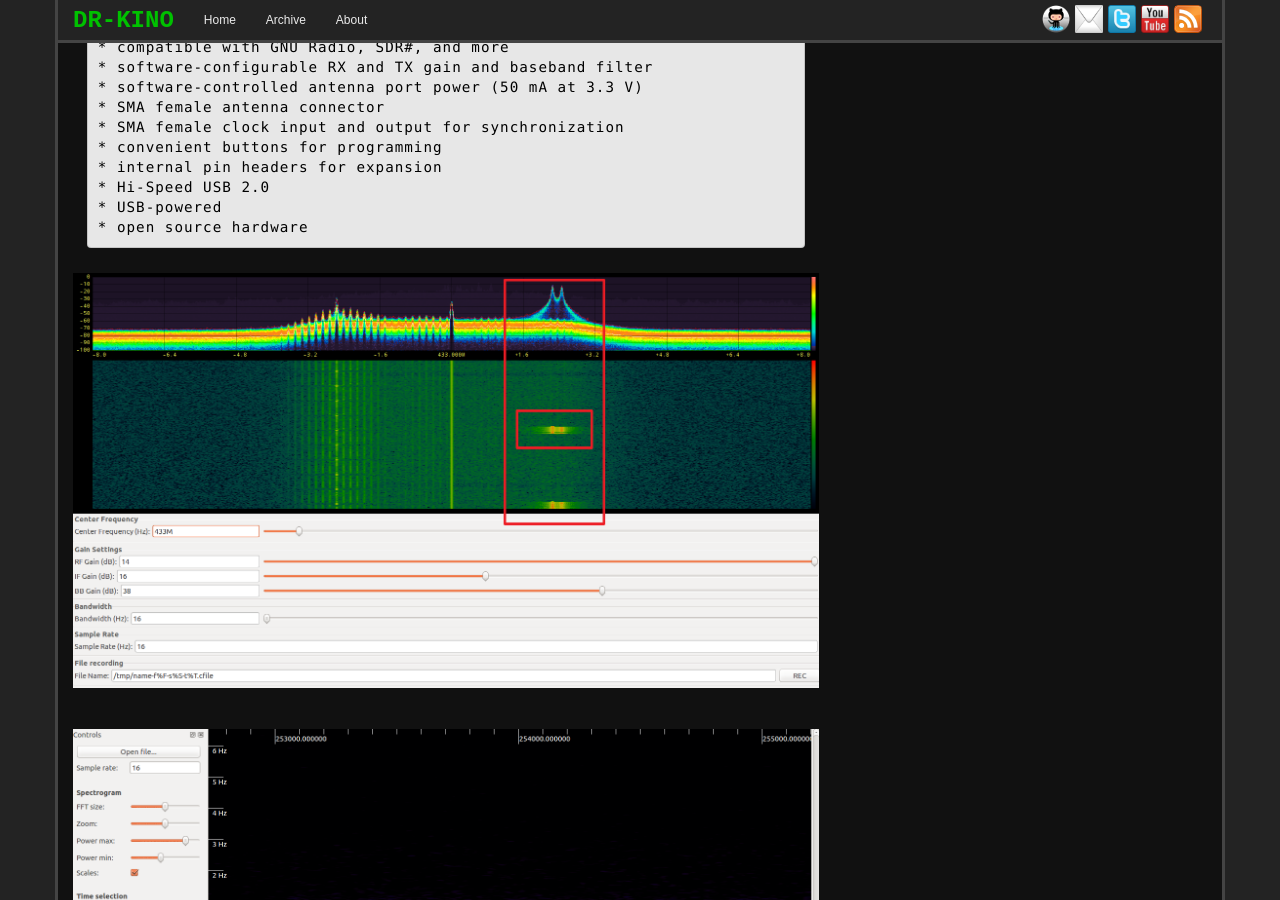
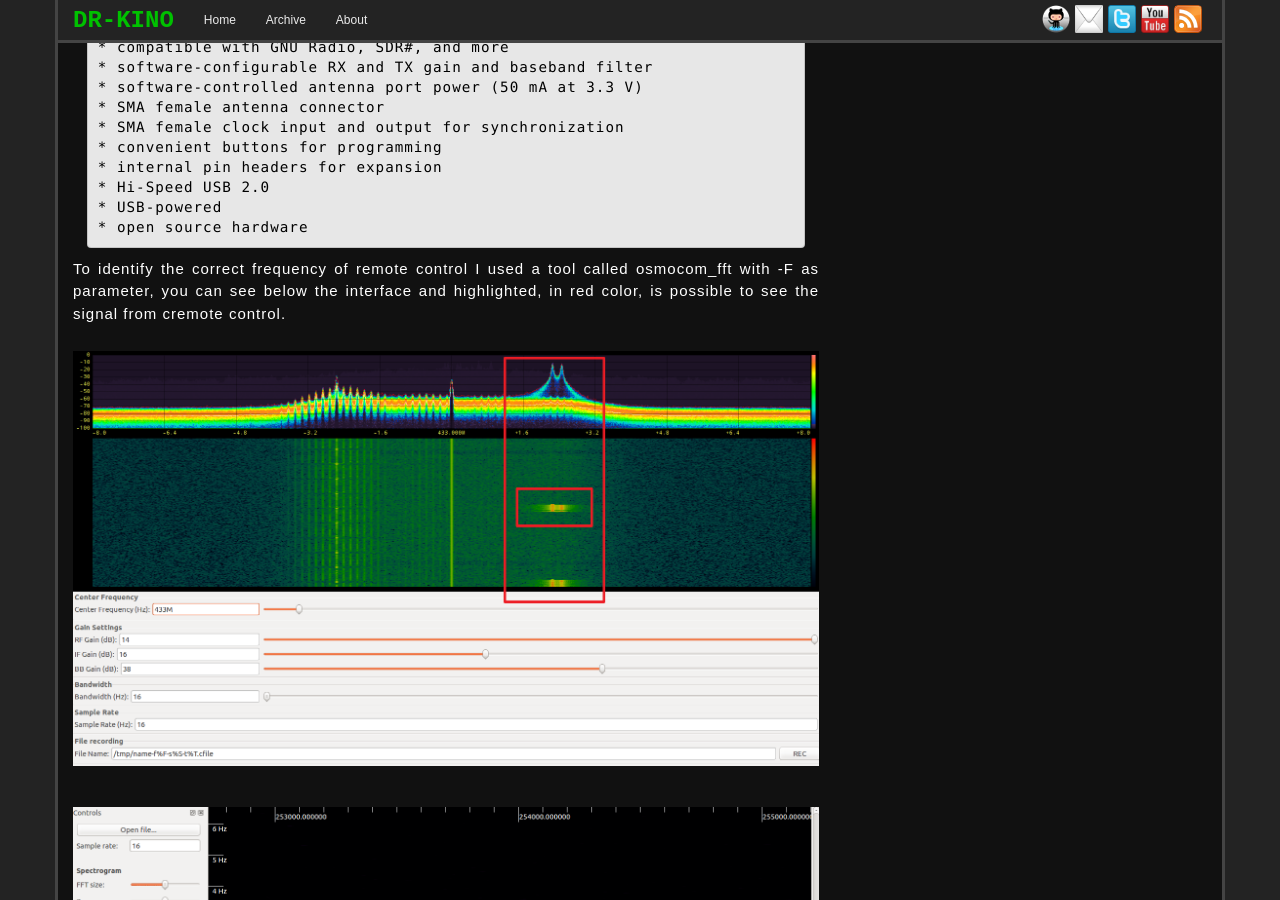
Before and after one commit to dr-kino/dr-kino.github.io, a Jekyll site: the page built from _posts/2019-12-27-Investigating-Car-Key-Control.markdown, in a window 1280 px wide and 900 px high, scrolled down 488 px. Built offline with Jekyll 4.4.1, drawn with Linux system fonts in a browser that asks for light colours; nearby versions of some CDN libraries; comment, search, counter and statistics services are not loaded.

Commit message:
Inserted third paragraph.

```diff
--- a/_posts/2019-12-27-Investigating-Car-Key-Control.markdown
+++ b/_posts/2019-12-27-Investigating-Car-Key-Control.markdown
@@ -30,6 +30,8 @@ To write this post I am using the [HackRF One](https://greatscottgadgets.com/hac
     * USB-powered
     * open source hardware
 
+To identify the correct frequency of remote control I used a tool called osmocom_fft with -F as parameter, you can see below the interface and highlighted, in red color, is possible to see the signal from cremote control.
+
 <img src="/images/posts/00006-A.png" />
 
 <img src="/images/posts/00006-B.png" />
```
